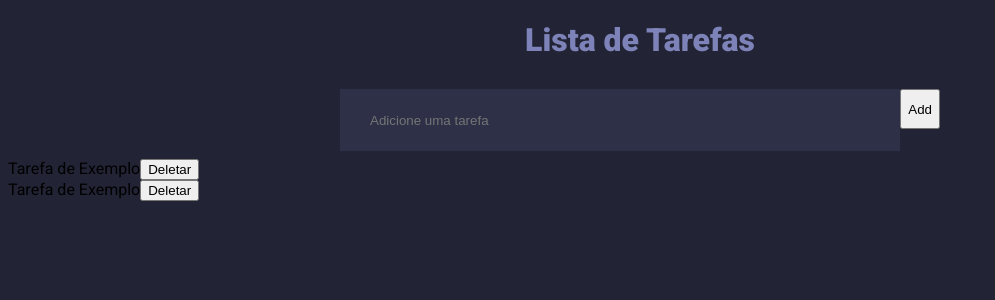
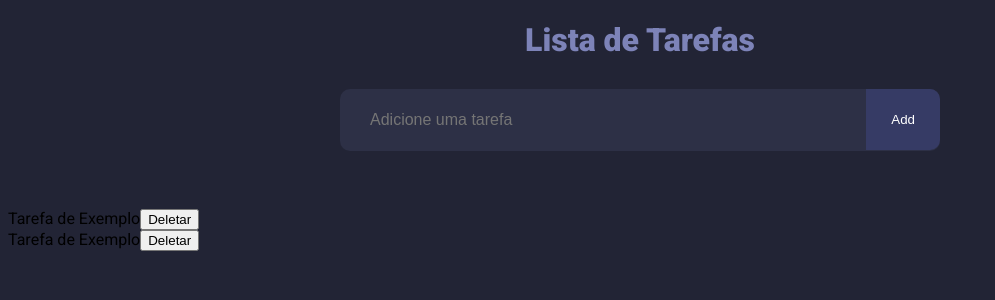
Before and after one commit to sergiomerces/lista-tarefas, a React (Vite) app: page / in a window 1280 px wide. Shown: the top 300 px of the page, without its empty margins (0-995 px from the left). Built offline with nearby package versions, Linux system fonts and the light colour scheme.

Commit message:
estilo botão add

```diff
--- a/src/TodoList.css
+++ b/src/TodoList.css
@@ -1,6 +1,10 @@
 @charset "UTF-8";
 
 @import url('https://fonts.googleapis.com/css2?family=Roboto:ital,wght@0,100;0,300;0,400;0,700;0,900;1,100;1,300;1,400;1,500;1,700;1,900&display=swap');
+
+*:focus {
+    outline: none;
+}
 
 body {
     background-color: #222435;
@@ -15,9 +19,11 @@ h1 {
 
 form {
     display: flex;
+    position: relative;
     width: 600px;
-    height: 40px;
+    height: 60px;
     margin: 30px auto;
+    margin-bottom: 60px;
 }
 
 input {
@@ -26,7 +32,33 @@ input {
     height: 60px;
     background-color: #2d3046;
     border: none;
+    border-radius: 10px;
     padding-left: 30px;
+    font-size: 16px;
+    color: #ffffff;
+}
+
+button.add {
+    position: absolute;
+    top: 0;
+    right: 0;
+    background-color: #363b65;
+    border: none;
+    border-top-right-radius: 10px;
+    border-bottom-right-radius: 10px;
+    color: #ffffff;
+    cursor: pointer;
+    padding: 10px 25px;
+    height: 61px;
+}
+
+button.add:hover {
+    color: #ffffff;
+    background-color: #363f88;
+}
+
+.lista-tarefas {
+
 }
 
     @media screen and (max-width: 900px) {
--- a/src/TodoList.jsx
+++ b/src/TodoList.jsx
@@ -10,7 +10,7 @@ function TodoList() {
                     type="text"
                     placeholder="Adicione uma tarefa"
                 />
-                <button type="submit">Add</button>
+                <button className="add" type="submit">Add</button>
             </form>
             <div className="lista-tarefas">
                 <div className="item">
```
